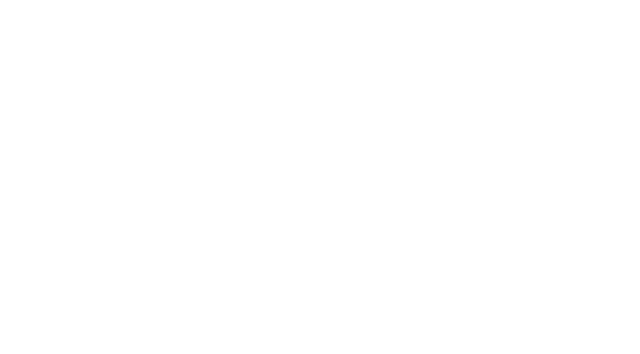
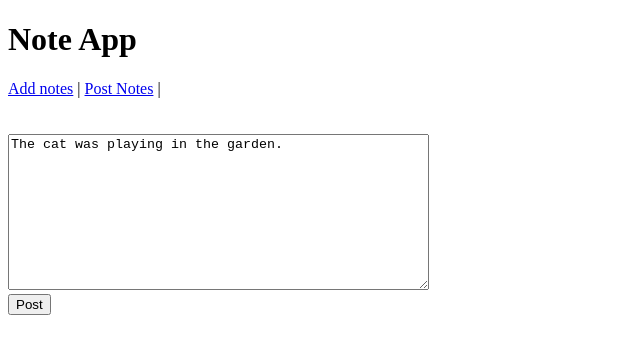
Before and after one commit to ofrost617/note-app, a plain HTML site: page index.html in a window 1280 px wide. Shown: the whole page, without its empty margins (0-640 px from the left). Drawn offline with Linux system fonts and the light colour scheme.

Commit message:
creating simple app

```diff
--- a/index.html
+++ b/index.html
@@ -1,6 +1,9 @@
 <!DOCTYPE html>
 <html>
 <head>
+
+  <meta charset="utf-8">
+    <title>Notes, single page app</title>
 
 <!-- Brunch library -->
 <script src='brunch/brunch.js'></script>
@@ -16,6 +19,29 @@
 </head>
 <body>
 
+<h1> Note App </h1>
+
+  <a href="#Add Notes">Add notes</a> |
+    <a href="#Post Notes">Post Notes</a> |
+
+
+    <div id="click event"></div>
+
+<br>
+<br>
+
+<form>
+    <textarea  type="submit" name="message" rows="10" cols="50">
+The cat was playing in the garden.
+</textarea>
+</form>
+
+<form>
+  <button type="submit" value="Post"> Post </post>
+</form>
+
+<br>
+
 
 
 </body>
--- a/src/note.js
+++ b/src/note.js
@@ -4,4 +4,4 @@
   };
 
   exports.Note = Note;
-})(this);
+})(fooo);
```
